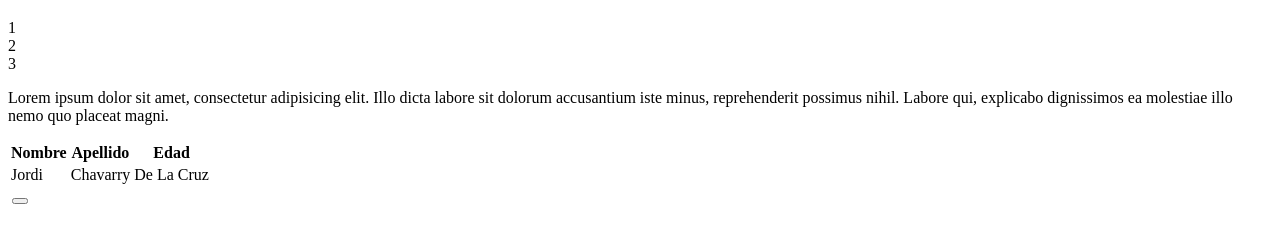
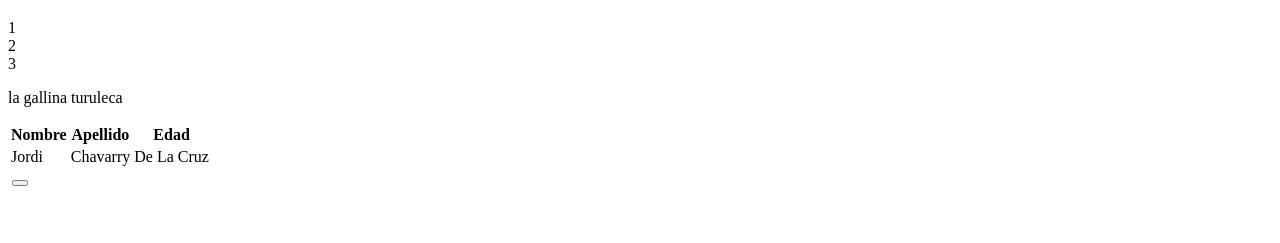
Before and after one commit to ProyectosGit2000/repo-uno, a plain HTML site: page index.html in a window 1280 px wide. Shown: the part 61-304 px from the top of the page. Drawn offline with Linux system fonts and the light colour scheme.

Commit message:
cambiando un parrafo en mi pagina

```diff
--- a/index.html
+++ b/index.html
@@ -13,7 +13,7 @@
         <div class="caja">3</div>
     </div>
     <p>
-        Lorem ipsum dolor sit amet, consectetur adipisicing elit. Illo dicta labore sit dolorum accusantium iste minus, reprehenderit possimus nihil. Labore qui, explicabo dignissimos ea molestiae illo nemo quo placeat magni.
+        la gallina turuleca
     </p>
     <table>
         <thead>
```
